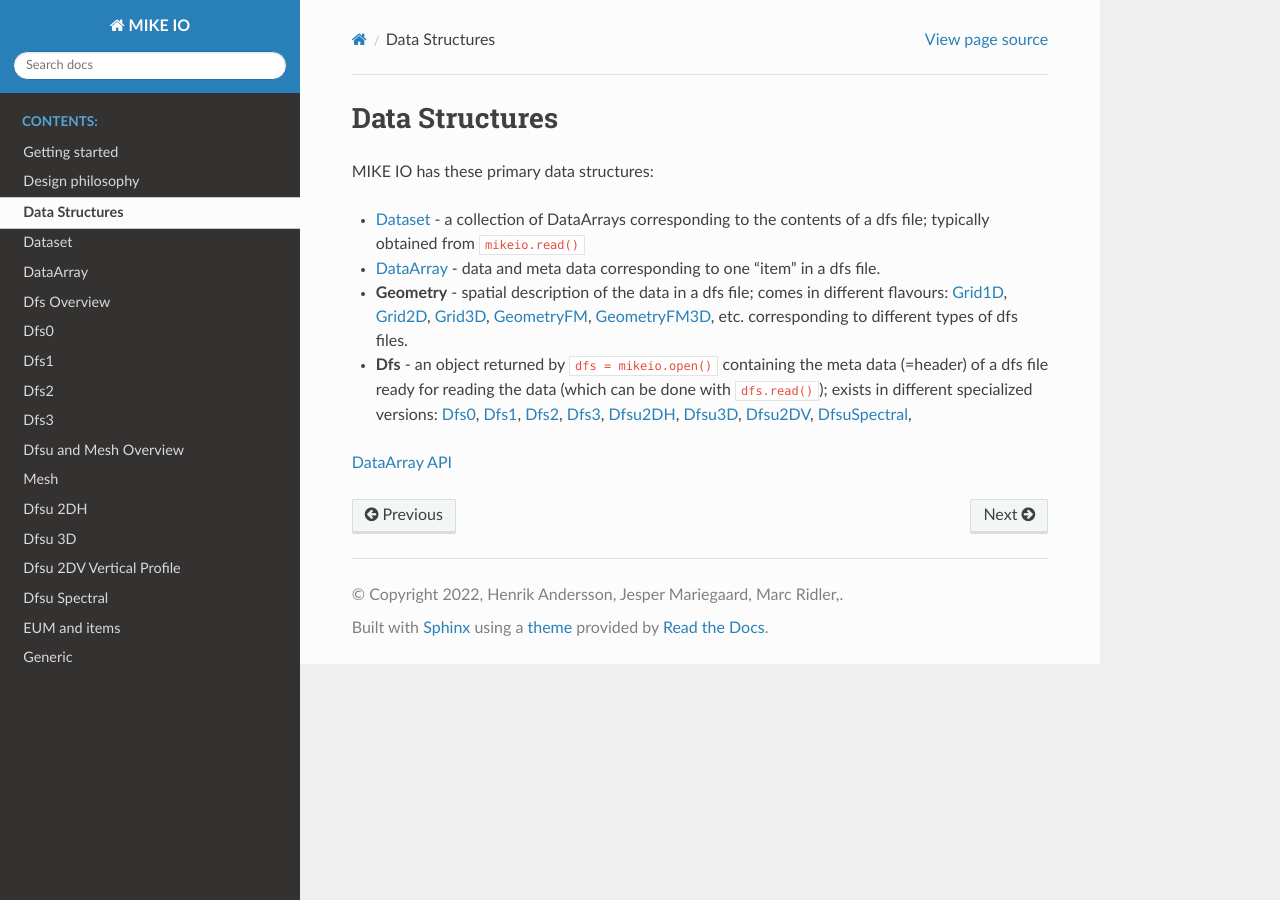
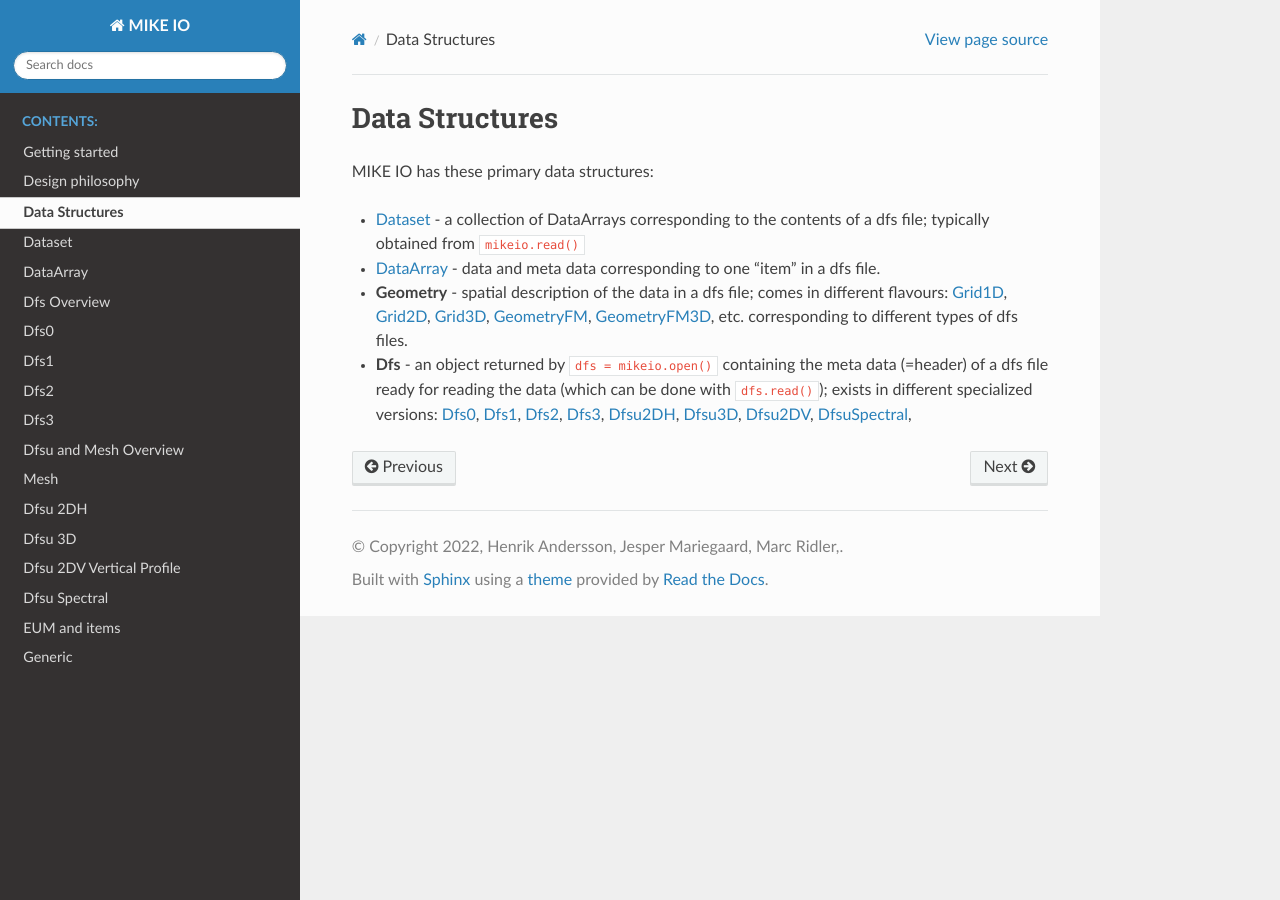
Before and after one commit to DHI/mikeio, a Sphinx documentation site: the page built from docs/data-structures.md, in a window 1280 px wide. Built offline with Sphinx 7.4.7 and the Read the Docs theme 2.0.0, drawn with Linux system fonts in a browser that asks for light colours.

Commit message:
remove example

```diff
--- a/docs/data-structures.md
+++ b/docs/data-structures.md
@@ -6,5 +6,3 @@ MIKE IO has these primary data structures:
 * [DataArray](DataArray) - data and meta data corresponding to one "item" in a dfs file.
 * **Geometry** - spatial description of the data in a dfs file; comes in different flavours: [Grid1D](Grid1D), [Grid2D](Grid2D), [Grid3D](Grid3D), [GeometryFM](GeometryFM), [GeometryFM3D](GeometryFM3D), etc. corresponding to different types of dfs files.
 * **Dfs** - an object returned by `dfs = mikeio.open()` containing the meta data (=header) of a dfs file ready for reading the data (which can be done with `dfs.read()`); exists in different specialized versions: [Dfs0](Dfs0), [Dfs1](Dfs1), [Dfs2](Dfs2), [Dfs3](Dfs3), [Dfsu2DH](Dfsu2DH), [Dfsu3D](Dfsu3D), [Dfsu2DV](Dfsu2DV), [DfsuSpectral](DfsuSpectral),
-
-[DataArray API](./dataarray.md#dataarray-api)
```
